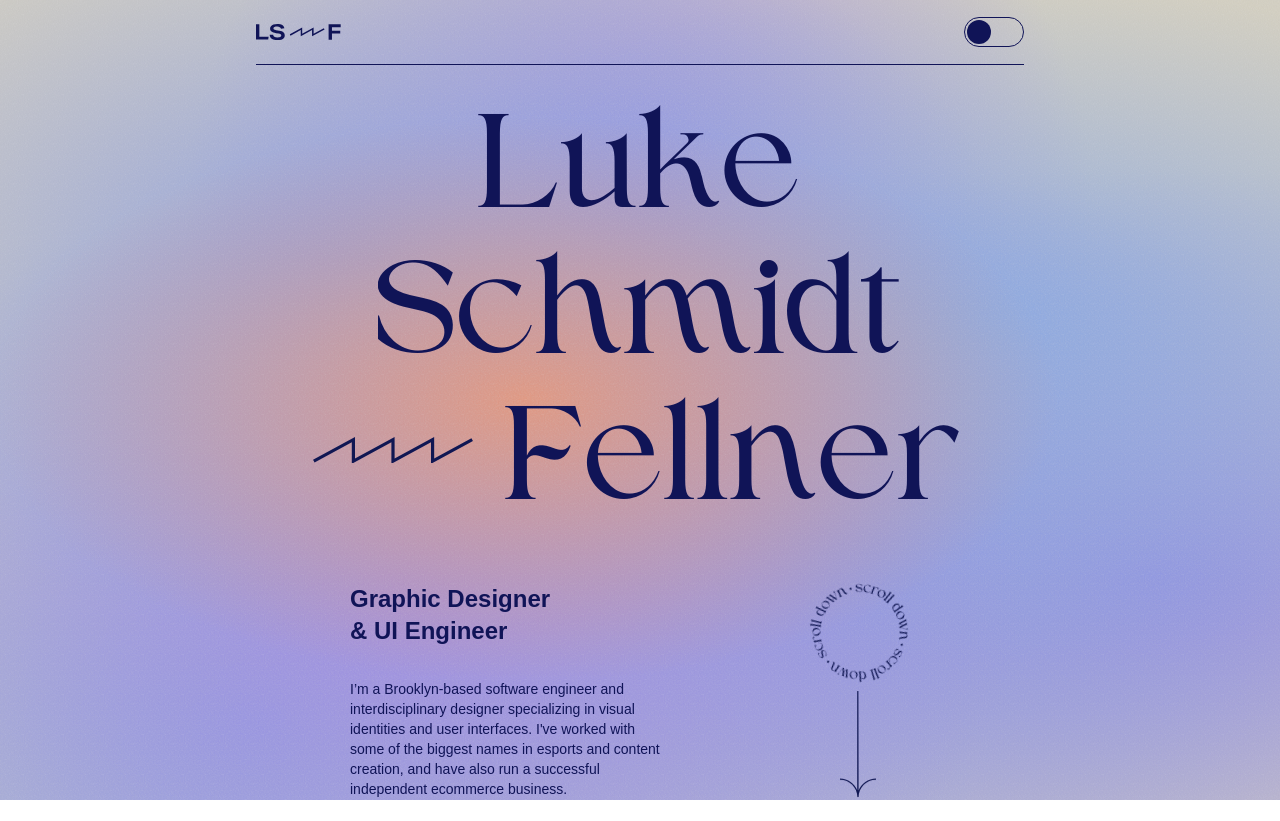
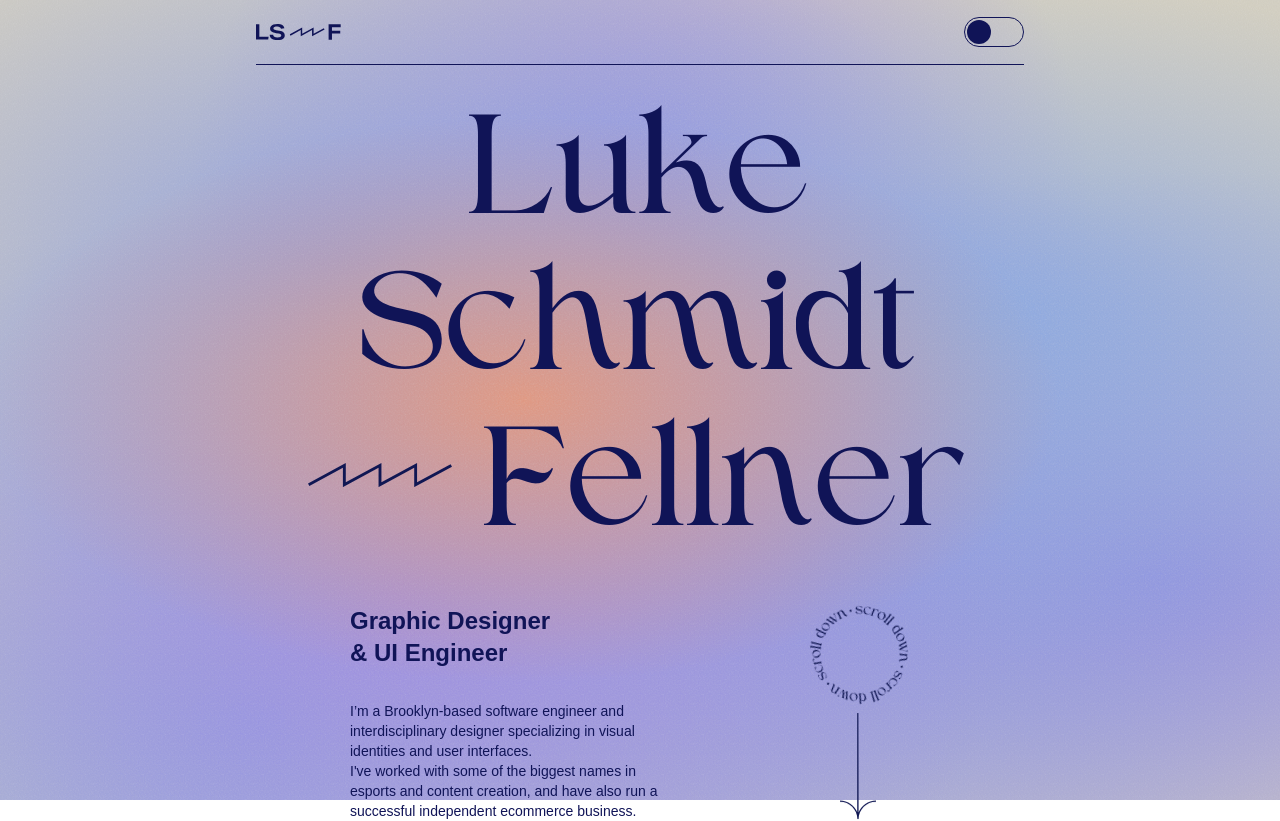
Before and after one commit to lschmidtfellner/portfolio-2023, a React (Create React App) app: page / in a window 1280 px wide. Shown: the top 821 px of the page. Built offline with nearby package versions, Linux system fonts and the light colour scheme; the HTML template or start-up script is replaced by a standard one; a web font is replaced by a local one.

Commit message:
refined breakpoints

```diff
--- a/src/pages/Landing.js
+++ b/src/pages/Landing.js
@@ -60,7 +60,7 @@ function Landing({ modeToggle, pColor, handleNavigation }) {
       <div>
         <div
           ref={headerRef}
-          className="text-7xl sm:text-[10vh] lg:text-[17vh] text-center overflow-hidden"
+          className="text-7xl sm:text-[5.6rem] lg:text-[7rem] xl:text-[9rem] text-center overflow-hidden"
         >
           {/* Animated Name */}
           <h1 className="font-higuen">
@@ -81,11 +81,11 @@ function Landing({ modeToggle, pColor, handleNavigation }) {
           {/* Flex container to center-align the hyphen properly */}
           <div className="flex justify-center items-center">
             {/* Animated SVG (Hyphen - fade in from left) */}
-            <div ref={hyphenRef} className="overflow-hidden inline-block pb-6 sm:pb-12 lg:pb-20">
+            <div ref={hyphenRef} className="overflow-hidden inline-block pb-6 sm:pb-12 lg:pb-16 xl:pb-20">
               {modeToggle ? (
-                <SiteHyphenLg2 className="w-16 sm:w-32 lg:w-40 mb-2 mr-4 lg:mr-8" />
+                <SiteHyphenLg2 className="w-16 sm:w-[7rem] lg:w-36 mb-2 mr-4 lg:mr-8" />
               ) : (
-                <SiteHyphenLg className="w-16 sm:w-32 lg:w-40 mb-2 mr-4 lg:mr-8" />
+                <SiteHyphenLg className="w-16 sm:w-[7rem] lg:w-36 mb-2 mr-4 lg:mr-8" />
               )}
             </div>
 
@@ -103,7 +103,7 @@ function Landing({ modeToggle, pColor, handleNavigation }) {
       <div
         ref={landingRef}
         style={{ opacity: 0 }}
-        className="flex text-left justify-between font-aktiv pt-8 lg:pt-4 z-4 text-lg sm:text-2xl"
+        className="flex text-left justify-between font-aktiv pt-8 lg:pt-2 z-4 text-lg sm:text-2xl"
       >
         <div className='w-full'>
           <div className="flex justify-between md:justify-around">
@@ -112,10 +112,9 @@ function Landing({ modeToggle, pColor, handleNavigation }) {
                 <h2>Graphic Designer</h2>
                 <h2>& UI Engineer</h2>
               </div>
-              <p className="pt-8 text-xs sm:text-sm text-left font-aktiv w-40 sm:w-80 ">
-                I’m a Brooklyn-based software engineer and interdisciplinary designer specializing in visual identities and user interfaces.
-                I've worked with some of the biggest names in esports and content creation, and have also run a successful
-                independent ecommerce business.
+              <p className="pt-8 text-xs sm:text-sm text-left font-aktiv w-52 sm:w-80 ">
+                I’m a Brooklyn-based software engineer and interdisciplinary designer specializing in visual identities and user interfaces. <br />
+                I've worked with some of the biggest names in esports and content creation, and have also run a successful independent ecommerce business.
               </p>
             </div>
             <div className="flex flex-col mr-6 items-center justify-center">
--- a/tailwind.config.js
+++ b/tailwind.config.js
@@ -3,6 +3,7 @@ module.exports = {
   darkMode: false,
   theme: {
     extend: {
+
       keyframes: {
         slowspin: {
           '0%': { transform: 'rotate(0deg)' },
```
